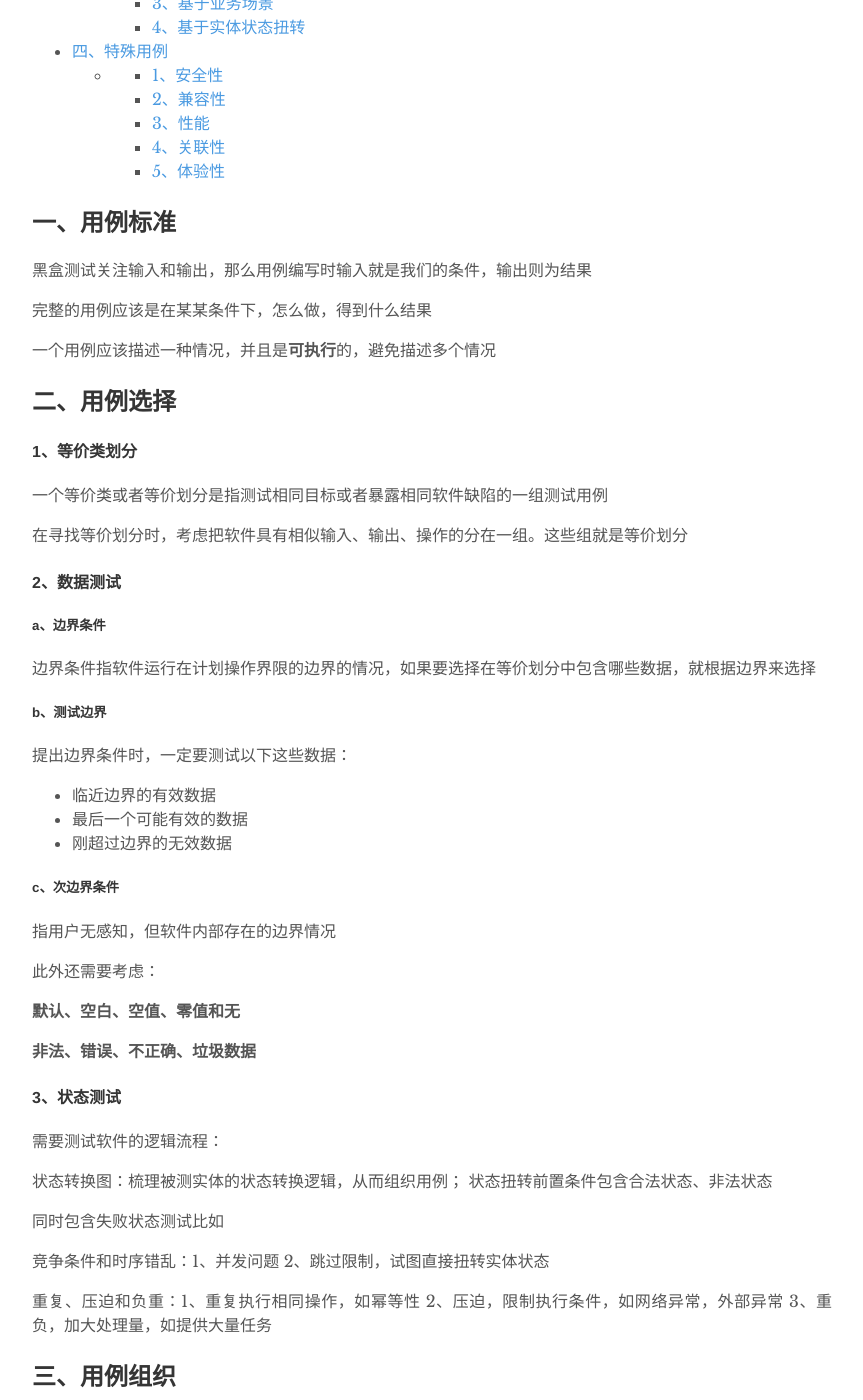
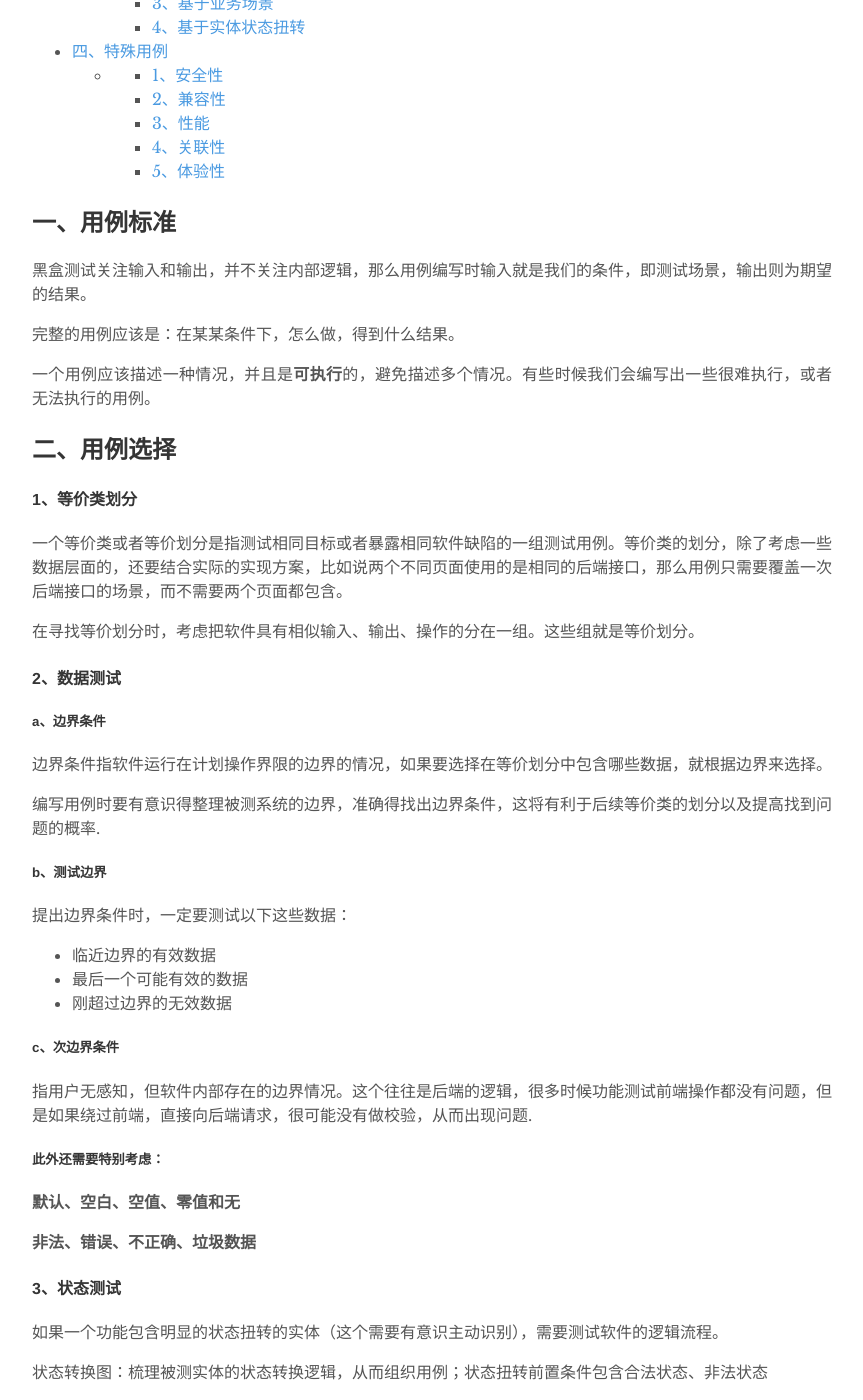
Before and after one commit to bugVanisher/bugVanisher.github.io, a Jekyll site: the page built from _posts/qte/2019-01-21-how-to-write-test-cases.md, in a window 1280 px wide and 1400 px high, scrolled down 582 px. Shown: the whole window, without its empty margins (208-1071 px from the left). Built offline with Jekyll 4.4.1, drawn with Linux system fonts in a browser that asks for light colours; some of the changed text lies outside the part shown.

Commit message:
修改博客-如何编写测试用例

```diff
--- a/_posts/qte/2019-01-21-how-to-write-test-cases.md
+++ b/_posts/qte/2019-01-21-how-to-write-test-cases.md
@@ -5,21 +5,23 @@ author: "见欢"
 ---
 
 ## 一、用例标准
-黑盒测试关注输入和输出，那么用例编写时输入就是我们的条件，输出则为结果
+黑盒测试关注输入和输出，并不关注内部逻辑，那么用例编写时输入就是我们的条件，即测试场景，输出则为期望的结果。
 
-完整的用例应该是在某某条件下，怎么做，得到什么结果
+完整的用例应该是：在某某条件下，怎么做，得到什么结果。
 
-一个用例应该描述一种情况，并且是**可执行**的，避免描述多个情况
+一个用例应该描述一种情况，并且是**可执行**的，避免描述多个情况。有些时候我们会编写出一些很难执行，或者无法执行的用例。
 
 ## 二、用例选择
 
 #### 1、等价类划分
-一个等价类或者等价划分是指测试相同目标或者暴露相同软件缺陷的一组测试用例
+一个等价类或者等价划分是指测试相同目标或者暴露相同软件缺陷的一组测试用例。等价类的划分，除了考虑一些数据层面的，还要结合实际的实现方案，比如说两个不同页面使用的是相同的后端接口，那么用例只需要覆盖一次后端接口的场景，而不需要两个页面都包含。
 
-在寻找等价划分时，考虑把软件具有相似输入、输出、操作的分在一组。这些组就是等价划分
+在寻找等价划分时，考虑把软件具有相似输入、输出、操作的分在一组。这些组就是等价划分。
 #### 2、数据测试
 ##### a、边界条件
-边界条件指软件运行在计划操作界限的边界的情况，如果要选择在等价划分中包含哪些数据，就根据边界来选择
+边界条件指软件运行在计划操作界限的边界的情况，如果要选择在等价划分中包含哪些数据，就根据边界来选择。
+
+编写用例时要有意识得整理被测系统的边界，准确得找出边界条件，这将有利于后续等价类的划分以及提高找到问题的概率.
 
 ##### b、测试边界
 提出边界条件时，一定要测试以下这些数据：
@@ -28,9 +30,9 @@ author: "见欢"
 * 刚超过边界的无效数据
 
 ##### c、次边界条件
-指用户无感知，但软件内部存在的边界情况
+指用户无感知，但软件内部存在的边界情况。这个往往是后端的逻辑，很多时候功能测试前端操作都没有问题，但是如果绕过前端，直接向后端请求，很可能没有做校验，从而出现问题.
 
-此外还需要考虑：
+##### 此外还需要特别考虑：
 
 **默认、空白、空值、零值和无**
 
@@ -38,12 +40,11 @@ author: "见欢"
 
 
 #### 3、状态测试
-需要测试软件的逻辑流程：
+如果一个功能包含明显的状态扭转的实体（这个需要有意识主动识别），需要测试软件的逻辑流程。
 
-状态转换图：梳理被测实体的状态转换逻辑，从而组织用例；
-状态扭转前置条件包含合法状态、非法状态
+状态转换图：梳理被测实体的状态转换逻辑，从而组织用例；状态扭转前置条件包含合法状态、非法状态
 
-同时包含失败状态测试比如
+及时实体没有明显的状态，也需要考虑失败状态测试，比如：
 
 竞争条件和时序错乱：1、并发问题 2、跳过限制，试图直接扭转实体状态
 
@@ -98,6 +99,7 @@ author: "见欢"
 有明显状态扭转的业务功能，并且主要是围绕实体进行操作
 
 *使用思维导图来组织测试用例，清晰的结构，更容易表达测试意图和执行流程；合理的脑图层次结构需要将测试场景进行归纳，通过不同分支表达不同测试场景
+*以上用例的组织方式并不是互斥的，可以相互组合，体现不同的侧重点。
 
 ## 四、特殊用例
 
@@ -111,6 +113,7 @@ author: "见欢"
 
 #### 2、兼容性
 ##### 多端实现
+不同的展示层，比如wap、pc、app这些端是否都需要实现，如果不是，修改一个端，是否会影响到其他端
 ##### 浏览器兼容
 ##### 客户端兼容
 
```
Also changed, not shown: _pages/about.md (+1 -1 lines).
